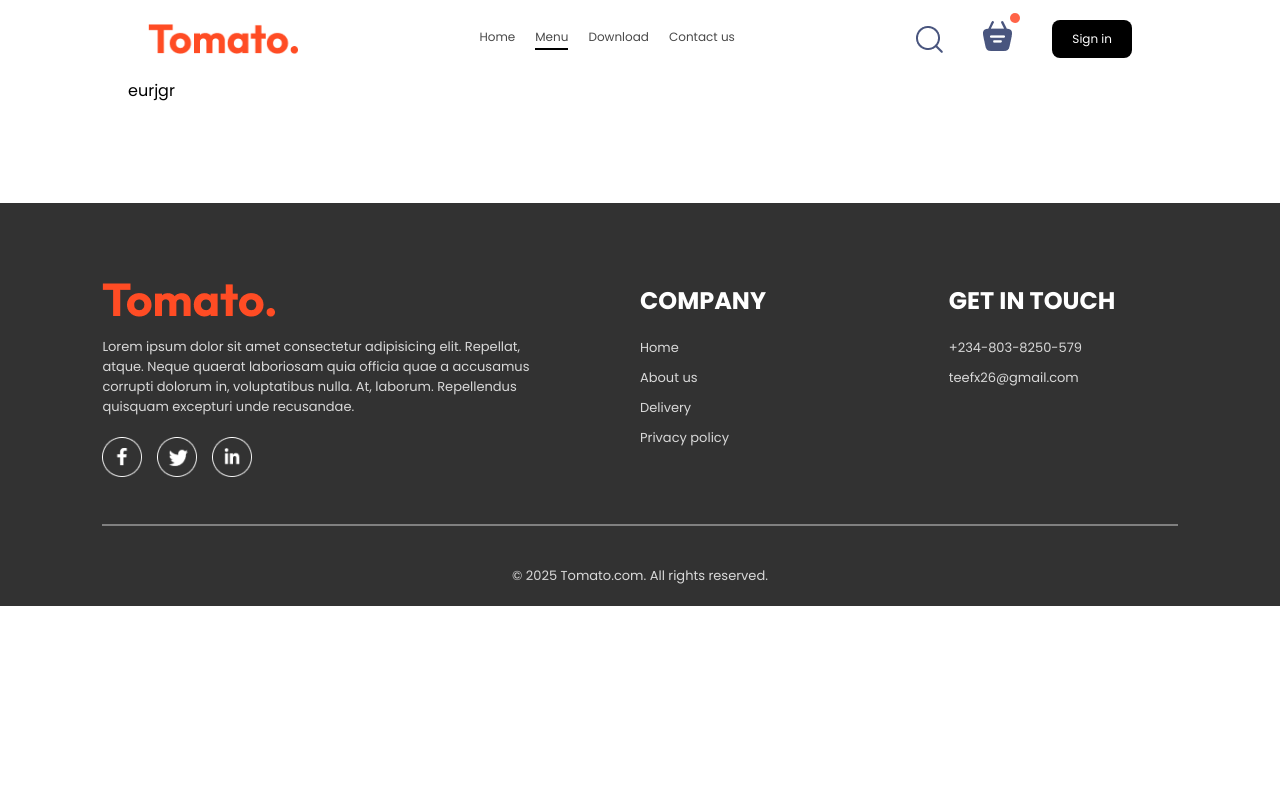
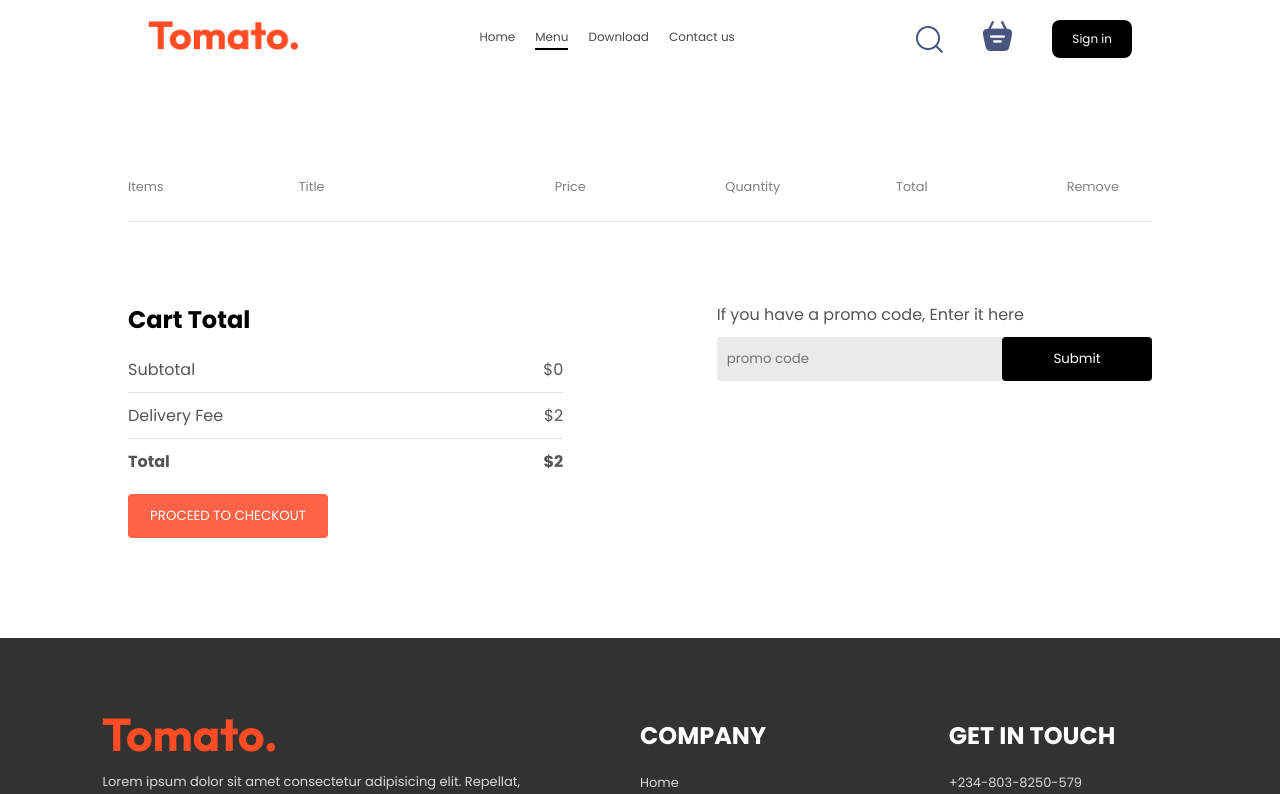
Before and after one commit to Tictactoons/Loom-ecom, a React (Vite) app: page /cart in a window 1280 px wide. Shown: the top 794 px of the page. Built offline with nearby package versions, Linux system fonts and the light colour scheme; a web font is replaced by a local one.

Commit message:
place order

```diff
--- a/src/components/Navbar/Navbar.tsx
+++ b/src/components/Navbar/Navbar.tsx
@@ -1,15 +1,18 @@
-import { useState } from "react";
+import { useContext, useState } from "react";
 import { assets } from "../../assets/assets";
 import "./Navbar.css";
 import { Link } from "react-router-dom";
+import { StoreContext } from "../../context/StoreContext";
 
 const Navbar = ({setShowLogin}) => {
 
     const [menu, setMenu] = useState('deals');
 
+    const {getTotalCartAmount} = useContext(StoreContext)
+
   return (
     <div className="navbar">
-      <img src={assets.logo} alt="" className="logo" />
+     <Link to='/'> <img src={assets.logo} alt="" className="logo" /></Link>
       <ul className="navbar-menu">
         <Link to='/' onClick={()=>setMenu("home")} className={menu == "home" ? "active" : ""}>Home</Link>
         <a href="#explore-menu" onClick={()=>setMenu("deals")} className={menu == "deals" ? "active" : ""}>Menu</a>
@@ -20,8 +23,9 @@
       <div className="navbar-right">
         <img src={assets.search_icon} alt="" />
         <div className="navbar-search-icon">
-          <img src={assets.basket_icon} alt="" />
-          <div className="dot"></div>
+          <Link to='/cart'> <img src={assets.basket_icon} alt=""/>
+          </Link>
+          <div className={getTotalCartAmount() === 0 ? "" : "dot"}></div>
         </div>
 
 
--- a/src/context/StoreContext.tsx
+++ b/src/context/StoreContext.tsx
@@ -1,44 +1,48 @@
 import { createContext, useEffect, useState } from "react";
 import { food_list } from "../assets/assets";
 
-export const StoreContext = createContext(null)
+export const StoreContext = createContext(null);
 
 const StoreContextProvider = (props) => {
-
-
   const [cartItems, setCartItems] = useState({});
 
   const addToCart = (itemId) => {
     if (!cartItems[itemId]) {
-            setCartItems((prev) =>({...prev, [itemId]:1}))
-        }
-        else {
-            setCartItems((prev) => ({...prev,[itemId]:prev[itemId]+1}))
+      setCartItems((prev) => ({ ...prev, [itemId]: 1 }));
+    } else {
+      setCartItems((prev) => ({ ...prev, [itemId]: prev[itemId] + 1 }));
     }
   };
 
   const removeFromCart = (itemId) => {
-        setCartItems((prev) => ({...prev, [itemId]:prev[itemId]-1}))
+    setCartItems((prev) => ({ ...prev, [itemId]: prev[itemId] - 1 }));
+  };
+
+  const getTotalCartAmount = () => {
+    let totalAmount = 0;
+    for (const item in cartItems) {
+      if (cartItems[item] > 0) {
+        let itemInfo = food_list.find((product) => product._id === item);
+        totalAmount += itemInfo.price * cartItems[item];
       }
+    }
+    return totalAmount;
+  };
 
-
-    useEffect(() => {
-        console.log(cartItems)
-}, [cartItems])
-
-    const contextValue ={
+  const contextValue = {
     food_list,
     cartItems,
     setCartItems,
     addToCart,
-        removeFromCart
-    }
+    removeFromCart,
+    getTotalCartAmount
+  };
 
   return (
     <StoreContext.Provider value={contextValue}>
       {props.children}
     </StoreContext.Provider>
-    )
-}
+  );
+};
 
 export default StoreContextProvider;
--- a/src/pages/Cart/Cart.css
+++ b/src/pages/Cart/Cart.css
@@ -0,0 +1,121 @@
+.cart {
+  margin-top: 100px;
+}
+
+.cart-items-title {
+  display: grid;
+  grid-template-columns: 1fr 1.5fr 1fr 1fr 1fr 0.5fr;
+  align-items: center;
+  color: grey;
+  font-size: max(1vw, 12px);
+}
+
+.cart-items-item {
+  margin: 10px 0;
+  color: black;
+}
+
+.cart-items-item img {
+  width: 50px;
+}
+
+.cart hr {
+  height: 1px;
+  background-color: #e2e2e2;
+  border: none;
+}
+
+.cart-items-item .cross {
+  cursor: pointer;
+}
+
+.cart-bottom {
+  margin-top: 80px;
+  display: flex;
+  justify-content: space-between;
+  gap: max(12vw, 20px);
+}
+
+.cart-total {
+  flex: 1;
+  display: flex;
+  flex-direction: column;
+  gap: 20px;
+}
+
+.cart-total-details {
+  display: flex;
+  justify-content: space-between;
+  color: #555;
+}
+
+.cart-total hr {
+  margin: 10px 0;
+}
+
+.cart-total button {
+  border: none;
+  color: white;
+  background-color: tomato;
+  width: max(15vw, 200px);
+  padding: 12px 0;
+  border-radius: 4px;
+  cursor: pointer;
+}
+
+.cart-promocode {
+    flex: 1;
+}
+
+.cart-promocode p{
+    color: #555;
+}
+
+.cart-promocode-input{
+    margin-top: 10px;
+    display: flex;
+    justify-content: space-between;
+    align-items: center;
+    background-color: #eaeaea;
+    border-radius: 4px;
+}
+
+.cart-promocode-input input {
+    background: transparent;
+    border: none;
+    outline:  none;
+    padding-left: 10px;
+}
+
+.cart-promocode-input button {
+    width: max(10vw, 150px);
+    border: none;
+    padding: 12px 5px;
+    background-color: black;
+    color: white;
+    border-radius: 4px;
+}
+
+@media (max-width:750px) {
+    .cart-bottom {
+        flex-direction: column-reverse;
+    }
+    .cart-promocode {
+        justify-content: start;
+    }
+
+}
+
+@media (max-width:430px) {
+    .cart-items-title {
+        font-size: 10px;
+    }
+    .item-name {
+        max-width: 50px;
+    }
+    .cart-items-item img {
+        width: 40px;
+        height: 40px;
+        border-radius: 50%;
+    }
+}
--- a/src/pages/Cart/Cart.tsx
+++ b/src/pages/Cart/Cart.tsx
@@ -1,13 +1,82 @@
-
-
-import "./Cart.css"
+import { useContext } from "react";
+import "./Cart.css";
+import { StoreContext } from "../../context/StoreContext";
+import { useNavigate } from "react-router-dom";
 
 const Cart = () => {
+  const { cartItems, food_list, removeFromCart, getTotalCartAmount } = useContext(StoreContext);
+
+  const navigate = useNavigate();
+
   return (
-    <div>
-      eurjgr
+    <div className="cart">
+      <div className="cart-items">
+        <div className="cart-items-title">
+          <p>Items</p>
+          <p>Title</p>
+          <p>Price</p>
+          <p>Quantity</p>
+          <p>Total</p>
+          <p>Remove</p>
+        </div>
+
+        <br />
+        <hr />
+        {food_list.map((item, index) => {
+          if (cartItems[item._id] > 0) {
+            return (
+              <div>
+                <div key={index} className="cart-items-title cart-items-item">
+                  <img src={item.image} alt="" />
+                  <p className="item-name">{item.name}</p>
+                  <p>${item.price}</p>
+                  <p>{cartItems[item._id]}</p>
+                  <p>${item.price * cartItems[item._id]}</p>
+                  <p onClick={() => removeFromCart(item._id)} className="cross">
+                    x
+                  </p>
+                </div>
+                <hr />
+              </div>
+            );
+          } else {
+            return null;
+          }
+        })}
+      </div>
+      <div className="cart-bottom">
+        <div className="cart-total">
+          <h2>Cart Total</h2>
+          <div>
+            <div className="cart-total-details">
+              <p>Subtotal</p>
+              <p>${getTotalCartAmount()}</p>
+            </div>
+            <hr />
+            <div className="cart-total-details">
+              <p>Delivery Fee</p>
+              <p>${2}</p>
+            </div>
+            <hr />
+            <div className="cart-total-details">
+              <b>Total</b>
+              <b>${getTotalCartAmount()+2}</b>
+            </div>
+          </div>
+          <button onClick={()=> navigate('/order')}>PROCEED TO CHECKOUT</button>
+        </div>
+        <div className="cart-promocode">
+          <div>
+            <p>If you have a promo code, Enter it here</p>
+            <div className="cart-promocode-input">
+              <input type="text" placeholder="promo code" />
+              <button>Submit</button>
+            </div>
+          </div>
+        </div>
+      </div>
     </div>
-  )
-}
+  );
+};
 
-export default Cart
+export default Cart;
--- a/src/pages/PlaceOrder/PlaceOrder.tsx
+++ b/src/pages/PlaceOrder/PlaceOrder.tsx
@@ -1,11 +1,55 @@
-
-
-import './PlaceOrder.css'
+import { useContext } from "react";
+import "./PlaceOrder.css";
+import { StoreContext } from "../../context/StoreContext";
 
 const PlaceOrder = () => {
+
+  const {getTotalCartAmount} = useContext(StoreContext)
+
   return (
-    <div>PlaceOrder</div>
-  )
-}
+    <form className="place-order">
+      <div className="place-order-left">
+        <p className="title">Delivery Information</p>
+        <div className="multi-fields">
+          <input type="text" placeholder="First Name" />
+          <input type="text" placeholder="Last Name" />
+        </div>
+        <input type="email" placeholder="Email address"/>
+        <input type="text" placeholder="Street"/>
+        <div className="multi-fields">
+          <input type="text" placeholder="City" />
+          <input type="text" placeholder="State" />
+        </div>
+        <div className="multi-fields">
+          <input type="text" placeholder="Zip code" />
+          <input type="text" placeholder="Country" />
+        </div>
+        <input type="text" placeholder="Phone" />
+      </div>
+      <div className="place-order-right">
+        <div className="cart-total">
+          <h2>Cart Total</h2>
+          <div>
+            <div className="cart-total-details">
+              <p>Subtotal</p>
+              <p>${getTotalCartAmount()}</p>
+            </div>
+            <hr />
+            <div className="cart-total-details">
+              <p>Delivery Fee</p>
+              <p>${2}</p>
+            </div>
+            <hr />
+            <div className="cart-total-details">
+              <b>Total</b>
+              <b>${getTotalCartAmount()+2}</b>
+            </div>
+          </div>
+          <button>PROCEED TO PAYMENT</button>
+        </div>
+      </div>
+    </form>
+  );
+};
 
-export default PlaceOrder
+export default PlaceOrder;
```
Lines whose indentation alone changed are shown as unchanged.
